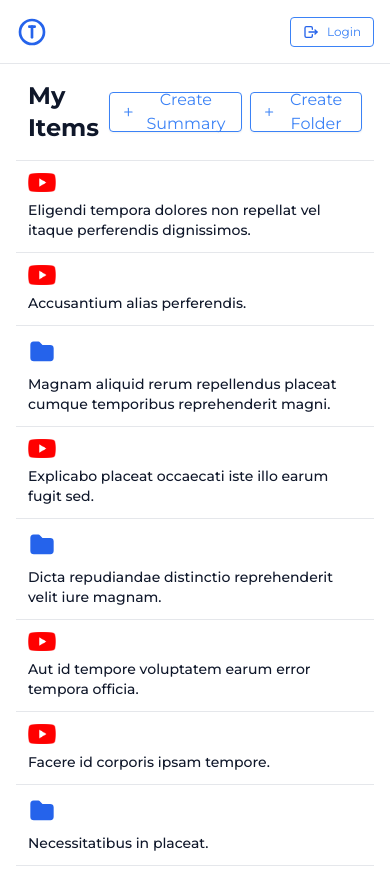
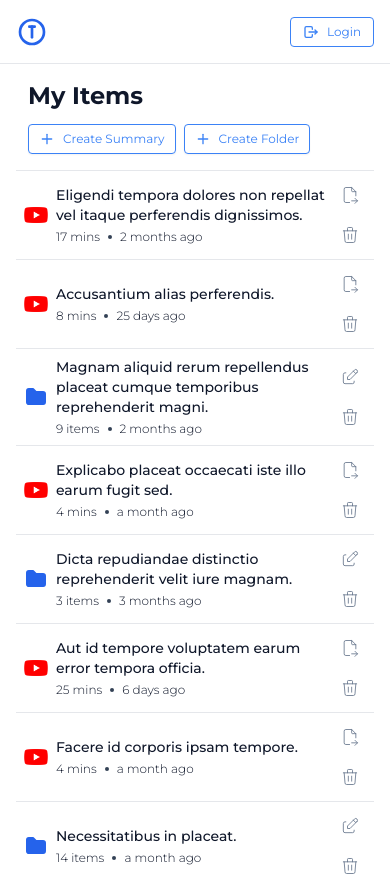
Before and after one commit to zaidakhterr/app-tammy-ai, a Next.js app: page /library in a window 390 px wide. Shown: the top 876 px of the page. Built offline with nearby package versions, Linux system fonts and the light colour scheme.

Commit message:
responsive

```diff
--- a/components/Footer.js
+++ b/components/Footer.js
@@ -4,7 +4,7 @@ import chrome from "@/assets/available-on-chrome.png";
 
 const Footer = () => {
   return (
-    <footer className="border-t py-10 dark:border-slate-800">
+    <footer className="mt-40 border-t py-10 dark:border-slate-800">
       <Container className="flex items-center justify-center ">
         <a href="#">
           <Image
--- a/components/Header.js
+++ b/components/Header.js
@@ -22,7 +22,7 @@ function Header() {
   const { user, login, logout } = useAuth();
 
   return (
-    <header className="sticky top-0 z-40 h-16 border-b bg-white py-3 dark:border-slate-800 dark:bg-slate-900">
+    <header className="sticky top-0 z-40 h-16 border-b bg-white py-3 dark:border-slate-700 dark:bg-slate-900">
       <Container className="flex h-full items-center justify-between ">
         <div className="flex items-center gap-3 sm:gap-6">
           <Link href="/" className="mr-2">
@@ -69,7 +69,7 @@ function Header() {
                 className="hidden !border-none font-semibold sm:flex"
                 href="/subscription"
               >
-                <IconDiamond className="mr-2 h-5 w-5 stroke-blue-500 dark:stroke-blue-500" />
+                <IconDiamond className="mr-2 h-5 w-5 stroke-blue-500 dark:stroke-blue-600" />
                 Upgrade
               </OutlineLink>
             )}
@@ -159,7 +159,7 @@ function Header() {
         ) : (
           <div className="flex items-center gap-2">
             <OutlineLink href="#" onClick={login}>
-              <IconLogout className="mr-2 h-4 w-4 stroke-blue-600 stroke-2" />
+              <IconLogout className="mr-2 h-4 w-4 stroke-blue-500 stroke-2 dark:stroke-blue-600" />
               Login
             </OutlineLink>
           </div>
--- a/components/Table.js
+++ b/components/Table.js
@@ -39,9 +39,7 @@ const Table = React.memo(
       },
       onPaginationChange: (...args) => {
         setPagination(...args);
-        if (containerRef.current) {
-          containerRef.current.scrollIntoView({ behavior: "smooth" });
-        }
+        window.scrollTo({ top: 0, behavior: "smooth" });
       },
       getCoreRowModel: getCoreRowModel(),
       manualPagination: true,
@@ -49,10 +47,7 @@ const Table = React.memo(
 
     return (
       <>
-        <div
-          ref={containerRef}
-          className="relative mb-4 min-h-[4rem] w-full scroll-m-36"
-        >
+        <div ref={containerRef} className="relative mb-4 min-h-[4rem] w-full">
           {loading ? (
             <table className="w-full">
               <tbody>
@@ -61,7 +56,7 @@ const Table = React.memo(
                     <tr key={idx}>
                       <td
                         className={classNames(
-                          "w-full p-3 text-sm md:text-base",
+                          "w-full p-2 text-sm sm:p-3 md:text-base",
                           idx !== 0 && "border-t dark:border-slate-700"
                         )}
                       >
@@ -94,17 +89,15 @@ const Table = React.memo(
                           <td
                             key={cell.id}
                             className={classNames(
-                              "p-3 text-sm md:text-base",
+                              "p-2 text-sm sm:p-3 md:text-base",
                               idx !== 0 && "border-t dark:border-slate-700",
                               cellIdx !== 0 && "hidden md:table-cell"
                             )}
                           >
-                            <a>
-                              {flexRender(
-                                cell.column.columnDef.cell,
-                                cell.getContext()
-                              )}
-                            </a>
+                            {flexRender(
+                              cell.column.columnDef.cell,
+                              cell.getContext()
+                            )}
                           </td>
                         );
                       })}
--- a/pages/index.js
+++ b/pages/index.js
@@ -57,7 +57,7 @@ const CreateSummaryForm = () => {
             className="ml-2 h-5 w-auto md:mr-4 md:h-6"
           />
         }
-        className="bg-white pl-11 pr-28 md:pl-12"
+        className="pl-11 md:pl-12"
       />
       <Button type="submit" className="w-full sm:w-fit">
         <IconSparkles className="mr-2 h-5 w-5 stroke-white" />
@@ -88,8 +88,11 @@ export const CreateFolderButton = () => {
 
   return (
     <>
-      <OutlineButton onClick={openModal} className="ml-auto">
-        <IconPlus className="mr-2 h-5 w-5 stroke-blue-500 dark:stroke-blue-600" />
+      <OutlineButton
+        onClick={openModal}
+        className="!h-auto !px-2.5 !py-1.5 !text-xs sm:!text-sm"
+      >
+        <IconPlus className="mr-2 h-4 w-4 stroke-blue-500 dark:stroke-blue-600" />
         Create Folder
       </OutlineButton>
       <Transition appear show={isOpen} as={Fragment}>
@@ -170,8 +173,11 @@ export const CreateSummaryButton = () => {
 
   return (
     <>
-      <OutlineButton onClick={openModal} className="ml-auto">
-        <IconPlus className="mr-2 h-5 w-5 stroke-blue-500 dark:stroke-blue-600" />
+      <OutlineButton
+        onClick={openModal}
+        className="!h-auto !px-2.5 !py-1.5 !text-xs sm:!text-sm"
+      >
+        <IconPlus className="mr-2 h-4 w-4 stroke-blue-500 dark:stroke-blue-600" />
         Create Summary
       </OutlineButton>
       <Transition appear show={isOpen} as={Fragment}>
@@ -220,7 +226,7 @@ export const CreateSummaryButton = () => {
                           className="ml-2 h-5 w-auto md:mr-4 md:h-6"
                         />
                       }
-                      className="bg-white pl-11 pr-28 md:pl-12"
+                      className="pl-11 md:pl-12"
                     />
                     <div className="flex w-full items-center justify-end gap-3">
                       <SecondaryButton type="button" onClick={closeModal}>
@@ -520,19 +526,56 @@ export const MyItemsTable = () => {
             const isFolder = row.type === "folder";
 
             return (
-              <div className="flex w-full flex-col gap-2 sm:flex-row sm:items-center">
+              <>
+                <div className="flex w-full items-center gap-2">
+                  <div className="flex w-full items-center gap-2">
                     {isFolder ? (
-                  <IconFolderFilled className="h-7 w-7 text-blue-600" />
+                      <IconFolderFilled className="h-6 w-6 min-w-[1.5rem] text-blue-600 sm:h-7 sm:w-7 sm:min-w-[1.75rem]" />
                     ) : (
-                  <Image src={youtube} width={28} height={28} alt={row.title} />
+                      <Image
+                        src={youtube}
+                        width={28}
+                        height={28}
+                        alt={row.title}
+                        className="h-6 w-6 min-w-[1.5rem] object-contain sm:h-7 sm:w-7 sm:min-w-[1.75rem]"
+                      />
                     )}
+                    <div className="flex flex-col gap-1">
                       <Link
-                  href={isFolder ? `/folder/${row.id}` : `/summary/${row.id}`}
+                        href={
+                          isFolder ? `/folder/${row.id}` : `/summary/${row.id}`
+                        }
                         className="text-sm font-medium group-hover:underline md:text-base"
                       >
                         {row.title}
                       </Link>
+                      <div className="flex items-center gap-2 text-xs font-light md:hidden">
+                        {isFolder
+                          ? `${row.videoCount} items`
+                          : `${row.videoLength} mins`}
+                        <span className="h-1 w-1 rounded-full bg-slate-700" />
+                        {dayjs(row.lastViewed).fromNow()}
                       </div>
+                    </div>
+                  </div>
+                  <div
+                    className="flex flex-col items-center justify-end gap-2 sm:flex-row md:hidden"
+                    onClick={e => {
+                      e.stopPropagation();
+                    }}
+                  >
+                    {isFolder ? (
+                      <EditFolderButton
+                        folderId={row.id}
+                        folderTitle={row.title}
+                      />
+                    ) : (
+                      <MoveToFolderButton summaryId={row.id} />
+                    )}
+                    <DeleteButton summaryId={row.id} type={row.type} />
+                  </div>
+                </div>
+              </>
             );
           },
         },
@@ -543,7 +586,7 @@ export const MyItemsTable = () => {
             const isFolder = row.type === "folder";
 
             return (
-              <div className="hidden whitespace-nowrap text-sm font-light sm:block">
+              <div className="whitespace-nowrap text-sm font-light">
                 {isFolder
                   ? `${row.videoCount} items`
                   : `${row.videoLength} mins`}
@@ -557,7 +600,7 @@ export const MyItemsTable = () => {
             const row = info.row.original;
 
             return (
-              <div className="hidden whitespace-nowrap text-sm font-light md:block">
+              <div className="whitespace-nowrap text-sm font-light">
                 {dayjs(row.lastViewed).fromNow()}
               </div>
             );
@@ -571,7 +614,7 @@ export const MyItemsTable = () => {
 
             return (
               <div
-                className="flex flex-col items-center justify-end gap-2 sm:flex-row"
+                className="flex items-center justify-end gap-2"
                 onClick={e => {
                   e.stopPropagation();
                 }}
@@ -608,7 +651,7 @@ export const MyItemsTable = () => {
 
 const ExploreLoading = () => {
   return (
-    <div className="grid grid-cols-2 gap-4">
+    <div className="grid grid-cols-1 gap-5 sm:grid-cols-2 lg:gap-6">
       {[0, 1, 2, 3, 4, 5, 6, 7, 8, 9].map(idx => (
         <div
           key={idx}
@@ -626,34 +669,36 @@ const ExploreCard = ({ summary }) => {
       onClick={() => {
         router.push(`/summary/${summary.id}`);
       }}
-      className="group flex h-40 w-full"
+      className="group flex h-full w-full flex-col items-center rounded-md lg:flex-row"
     >
       <Image
         height={200}
         width={300}
         src={summary.thumbnail}
         alt={summary.title}
-        className="h-40 w-60 max-w-[50%] rounded-md object-cover"
+        className="aspect-video w-full min-w-[50%] rounded-md object-cover lg:max-w-[50%]"
       />
-      <div className="flex h-full flex-col p-1 pl-3 text-left text-lg leading-snug">
+      <div className="flex h-full w-full flex-col py-2 text-left leading-snug lg:pb-1 lg:pt-0 lg:pl-3">
         <h4 className="font-semibold line-clamp-2 group-hover:underline">
           {summary.title}
         </h4>
-        <p className="mt-1 flex items-center">
-          {summary.channel}{" "}
-          <IconCircleCheckFilled className="ml-1 h-5 w-5 text-slate-400 dark:text-slate-600" />
+        <div className="mt-auto flex items-center gap-4 lg:mb-auto lg:flex-col lg:items-start lg:gap-1">
+          <p className=" flex items-center">
+            {summary.channel}
+            <IconCircleCheckFilled className="ml-1 h-5 w-5 text-sm text-slate-400 dark:text-slate-600" />
           </p>
-        <p className="mt-1 flex items-center gap-1.5 text-sm">
+          <p className="flex items-center gap-1.5 text-xs">
             {abbreviateNumber(summary.viewCount)}
             <span className="h-1.5 w-1.5 rounded-full bg-slate-700" />
             {dayjs(summary.lastViewed).fromNow()}
           </p>
+        </div>
         {/* <OutlineButton className="mt-auto h-auto w-fit border-none py-1.5 !px-1 text-xs md:h-auto md:text-sm">
           Summarise{" "}
           <IconArrowRight className="ml-2 h-4 w-4 stroke-blue-500 group-hover:animate-bounce-right dark:stroke-blue-600" />
         </OutlineButton> */}
-        <OutlineButton className="mt-auto h-auto w-fit !py-1.5 !px-2.5 text-xs md:h-auto md:py-1.5 md:text-sm">
-          Summarise{" "}
+        <OutlineButton className="mt-1 h-auto w-fit !py-1.5 !px-2.5 text-xs md:h-auto md:py-1.5 md:text-sm">
+          Summarise
           <IconArrowRight className="ml-2 h-4 w-4 stroke-blue-500 group-hover:animate-bounce-right dark:stroke-blue-600" />
         </OutlineButton>
       </div>
@@ -723,7 +768,7 @@ const ExploreSection = () => {
       </div>
       <div
         className={classNames(
-          "grid grid-cols-1 gap-4 sm:grid-cols-2 lg:gap-6",
+          "grid grid-cols-1 gap-5 sm:grid-cols-2 lg:gap-6",
           summaries.length !== 0 && "mb-4 lg:mb-6"
         )}
       >
@@ -740,7 +785,7 @@ const ExploreSection = () => {
 
 export default function Home() {
   return (
-    <Container className="pb-40">
+    <Container>
       <div className="flex min-h-[50vh] flex-col items-center justify-center py-10 md:py-20">
         <h1 className="relative mx-auto mt-6 text-center text-5xl font-bold sm:text-6xl md:mt-10 md:text-7xl">
           AI Powered Summaries
--- a/pages/library.js
+++ b/pages/library.js
@@ -3,9 +3,9 @@ import { CreateFolderButton, CreateSummaryButton, MyItemsTable } from ".";
 
 export default function Home() {
   return (
-    <Container className="pb-40">
+    <Container>
       <div className="mx-auto w-full max-w-6xl">
-        <div className="sticky top-16 z-20 flex items-center justify-between border-b bg-white py-4 px-3">
+        <div className="sticky top-16 z-20 flex flex-col justify-between gap-3 border-b bg-white py-4 px-3 dark:border-slate-700 dark:bg-slate-900 sm:flex-row sm:items-center">
           <h2 className="text-2xl font-bold">My Items</h2>
 
           <div className="flex items-center gap-2">
```
Lines whose indentation alone changed are shown as unchanged.
